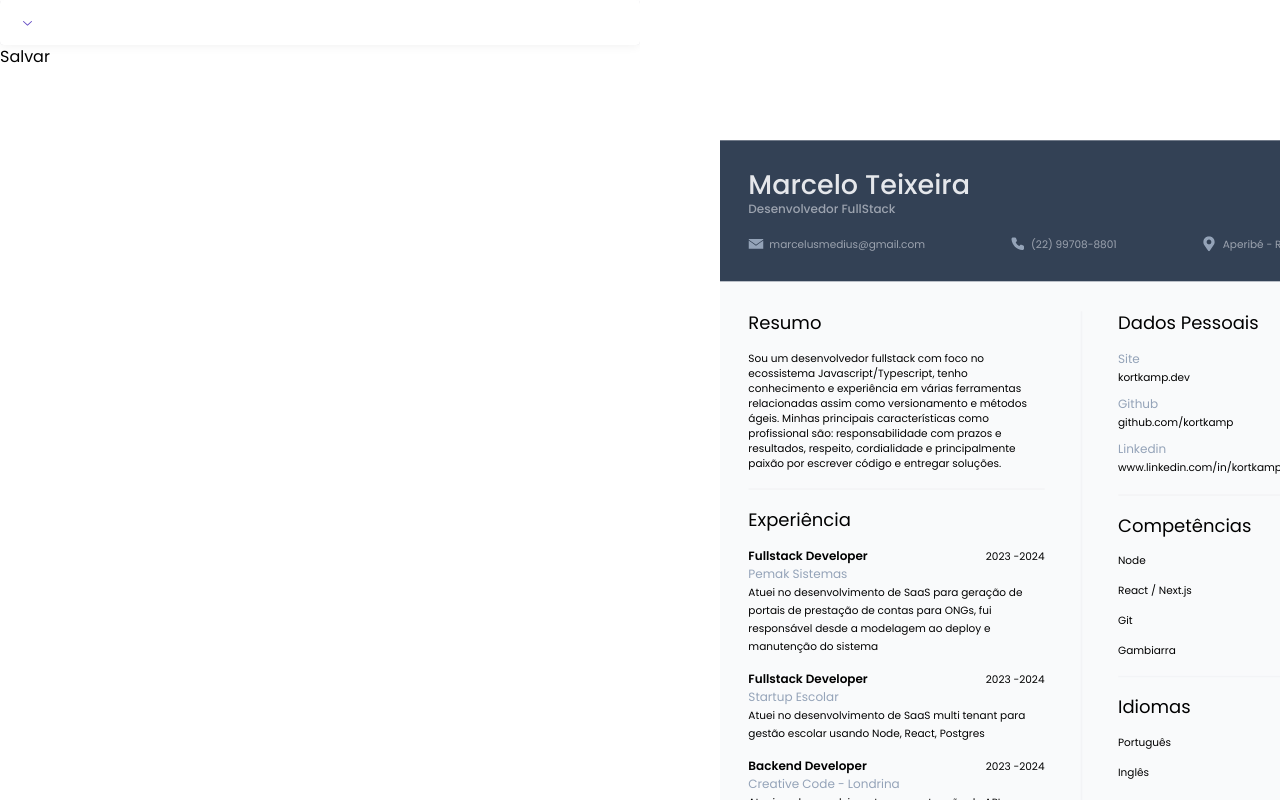
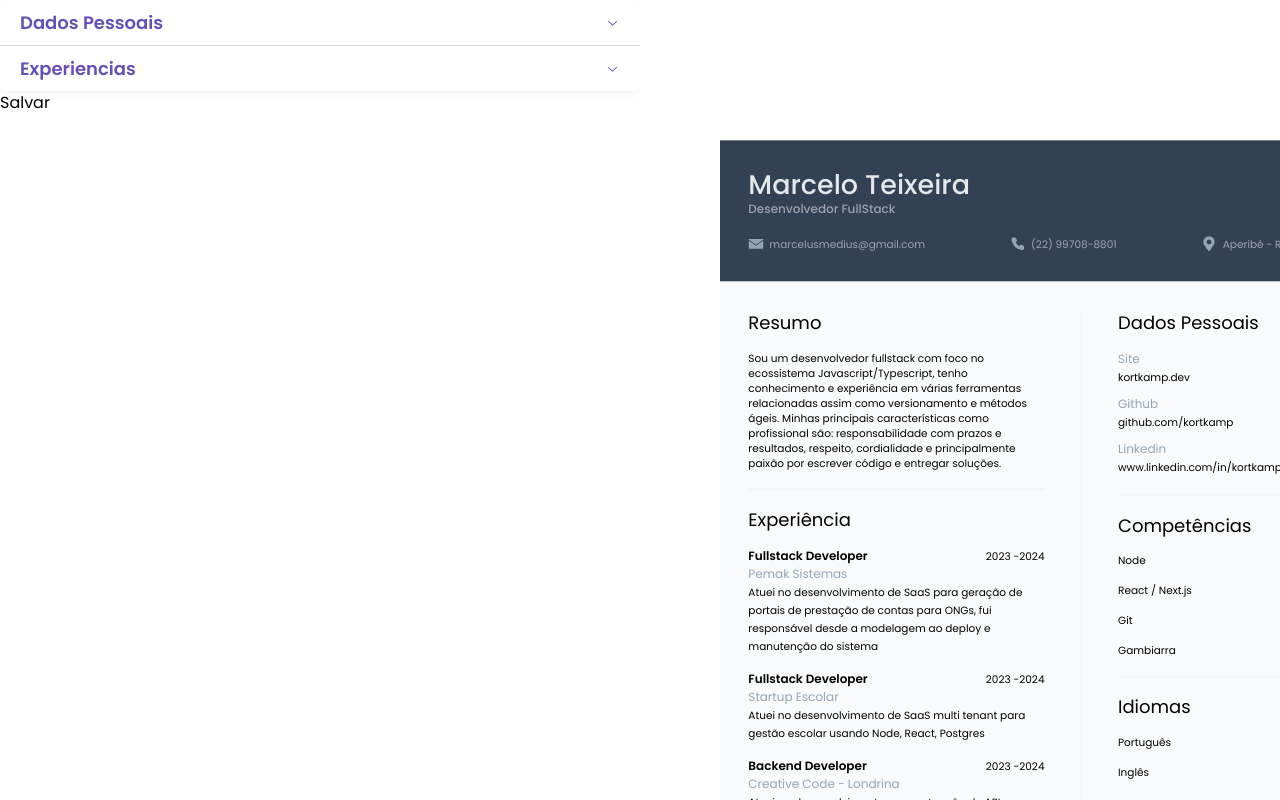
Before and after one commit to kortkamp/curriculum-online, a Next.js app: page /edit in a window 1280 px wide. Built offline with nearby package versions, Linux system fonts and the light colour scheme.

Commit message:
feat: add Input component

```diff
--- a/src/app/edit/components/Accordion.tsx
+++ b/src/app/edit/components/Accordion.tsx
@@ -6,49 +6,38 @@ interface Props {
   children: ReactNode
 }
 
+interface ItemProps {
+  children: ReactNode
+  value: string
+}
 
-
-const AccordionTrigger = React.forwardRef(({ children, ...props }:Accordion.AccordionTriggerProps & React.RefAttributes<HTMLButtonElement>, forwardedRef) => (
+export function AppAccordionItem({ children, value }: ItemProps) {
+  return (
+    <Accordion.Item
+      className="focus-within:shadow-mauve12 mt-px overflow-hidden first:mt-0 first:rounded-t last:rounded-b focus-within:relative focus-within:z-10 focus-within:shadow-[0_0_0_2px]"
+      value={value}
+    >
       <Accordion.Header className="flex">
         <Accordion.Trigger
-      className="text-violet11 shadow-mauve6 hover:bg-mauve2 group flex h-[45px] flex-1 cursor-default items-center justify-between bg-white px-5 text-[15px] leading-none shadow-[0_1px_0] outline-none"
-      {...props}
-      ref={forwardedRef}
+          className="text-violet11 shadow-mauve6 hover:bg-mauve2 group flex h-[45px] flex-1 cursor-default items-center justify-between bg-white px-5 text-lg font-semibold leading-none shadow-[0_1px_0] outline-none"
         >
-      {children}
+          {value}
           <ChevronDownIcon
             className="text-violet10 ease-[cubic-bezier(0.87,_0,_0.13,_1)] transition-transform duration-300 group-data-[state=open]:rotate-180"
             aria-hidden
           />
         </Accordion.Trigger>
       </Accordion.Header>
-));
-
-const AccordionContent = React.forwardRef<HTMLDivElement>(({ children, ...props }, forwardedRef) => (
       <Accordion.Content
         className="text-mauve11 bg-mauve2 data-[state=open]:animate-slideDown data-[state=closed]:animate-slideUp overflow-hidden text-[15px]"
-    {...props}
-    ref={forwardedRef}
       >
         <div className="py-[15px] px-5">{children}</div>
       </Accordion.Content>
-));
+    </Accordion.Item>
+  );
+}
 
-
-
-export const AccordionItem = React.forwardRef(({ children, value, ...props }:Accordion.AccordionItemProps & React.RefAttributes<HTMLDivElement>, forwardedRef) => (
-  <Accordion.Item
-    className="focus-within:shadow-mauve12 mt-px overflow-hidden first:mt-0 first:rounded-t last:rounded-b focus-within:relative focus-within:z-10 focus-within:shadow-[0_0_0_2px]"
-    value={value}
-    {...props}
-    ref={forwardedRef}
-  >
-    <AccordionTrigger>{value}</AccordionTrigger>
-    <AccordionContent>{children}</AccordionContent>
-  </Accordion.Item>
-));
-
-function AccordionDemo({ children }:Props) {
+function AppAccordion({ children }: Props) {
   return (
     <Accordion.Root
       className="bg-mauve6 rounded-md shadow-[0_2px_10px] shadow-black/5"
@@ -61,4 +50,4 @@ function AccordionDemo({ children }:Props) {
   );
 }
 
-export default AccordionDemo;
+export default AppAccordion;
--- /dev/null
+++ b/src/app/edit/components/Input.tsx
@@ -0,0 +1,44 @@
+import clsx from 'clsx';
+import { forwardRef } from 'react';
+
+interface InputProps extends React.HTMLProps<HTMLInputElement> {
+  label: string
+  md?: number
+  lg?: number
+}
+
+const Input = forwardRef<HTMLInputElement, InputProps>(
+  ({
+    label, className, width, name, md, ...props
+  }, forwardedRed) => (
+    <label
+      htmlFor={name}
+      className={
+        clsx(
+          'flex flex-col',
+          { 'md:w-2/12': md === 2 },
+          { 'md:w-4/12': md === 4 },
+          { 'md:w-6/12': md === 6 },
+          { 'md:w-8/12': md === 8 },
+          { 'md:w-10/12': md === 10 },
+
+        )
+      }
+    >
+      <span className="py-1 px-2">{label}</span>
+      <input
+        name={name}
+        {...props}
+        className={
+          clsx(
+            'bg-zinc-200 text-lg text-gray-800 rounded-md py-1 px-2 w-full',
+            className,
+          )
+        }
+        ref={forwardedRed}
+      />
+    </label>
+  ),
+);
+
+export default Input;
--- a/src/app/edit/page.tsx
+++ b/src/app/edit/page.tsx
@@ -2,10 +2,11 @@
 
 import Curriculum from '@/components/Curriculum';
 import ICurriculum from '@/types/ICurriculum';
-import { useForm, SubmitHandler } from 'react-hook-form';
+import { useForm, SubmitHandler, UseFormRegister } from 'react-hook-form';
 
 import { curriculum } from '../page';
-import AccordionDemo, { AccordionItem } from './components/Accordion';
+import AppAccordion, { AppAccordionItem } from './components/Accordion';
+import Input from './components/Input';
 
 export default function Home() {
   const {
@@ -15,16 +16,30 @@ export default function Home() {
   });
 
   const onSubmit: SubmitHandler<ICurriculum> = (data) => console.log(data);
-
   return (
     <div className="flex h-screen">
       <div className="flex-1 overflow-y-scroll">
-        <form onSubmit={handleSubmit(onSubmit)} className='max-w-2xl'>
-          <AccordionDemo>
-            <AccordionItem name={"Dados Pessoais"}>
-              <input  {...register('personal.name')} />
-            </AccordionItem>
-          </AccordionDemo>
+        <form onSubmit={handleSubmit(onSubmit)} className="max-w-4xl m-auto">
+          <AppAccordion>
+            <AppAccordionItem value="Dados Pessoais">
+              <div className="flex justify-between gap-4 flex-1">
+                <Input {...register('personal.name')} label="Nome" md={6} />
+                <Input {...register('personal.surname')} label="Sobrenome" md={6} />
+              </div>
+              <div className="flex justify-between gap-4 flex-1">
+                <Input {...register('personal.title')} label="Título" md={6} />
+                <Input {...register('personal.mail')} label="Email" md={6} />
+              </div>
+              <div className="flex justify-between gap-4 flex-1">
+                <Input {...register('personal.phone')} label="Telefone" md={6} />
+                <Input {...register('personal.location')} label="Endereço" md={6} />
+              </div>
+            </AppAccordionItem>
+            <AppAccordionItem value="Experiencias">
+              <input {...register('personal.name')} />
+              <input {...register('personal.surname')} />
+            </AppAccordionItem>
+          </AppAccordion>
 
           <input type="submit" value="Salvar" />
         </form>
```
Also changed, not shown: .eslintrc.json. Lines whose indentation alone changed are shown as unchanged.
